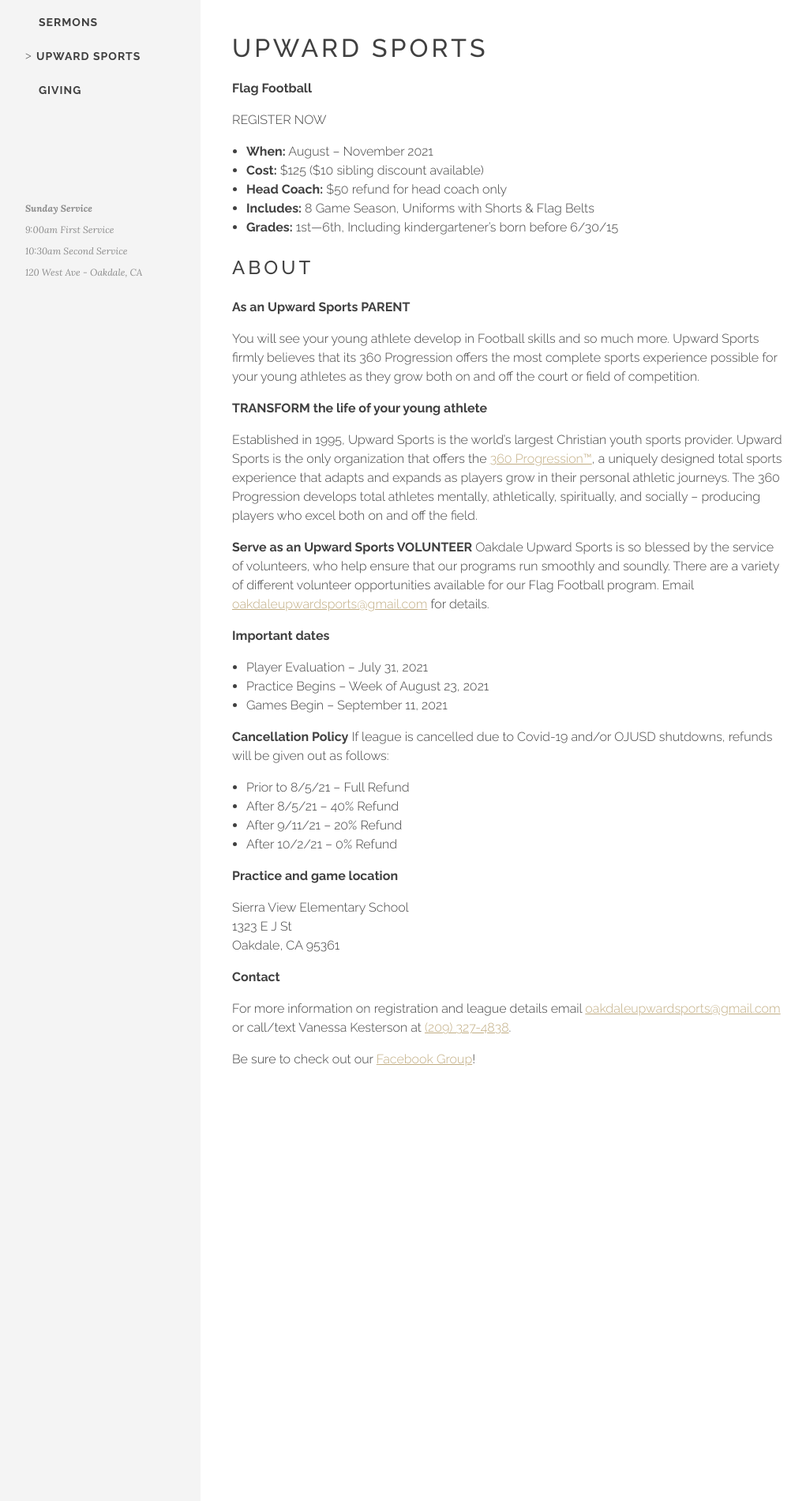
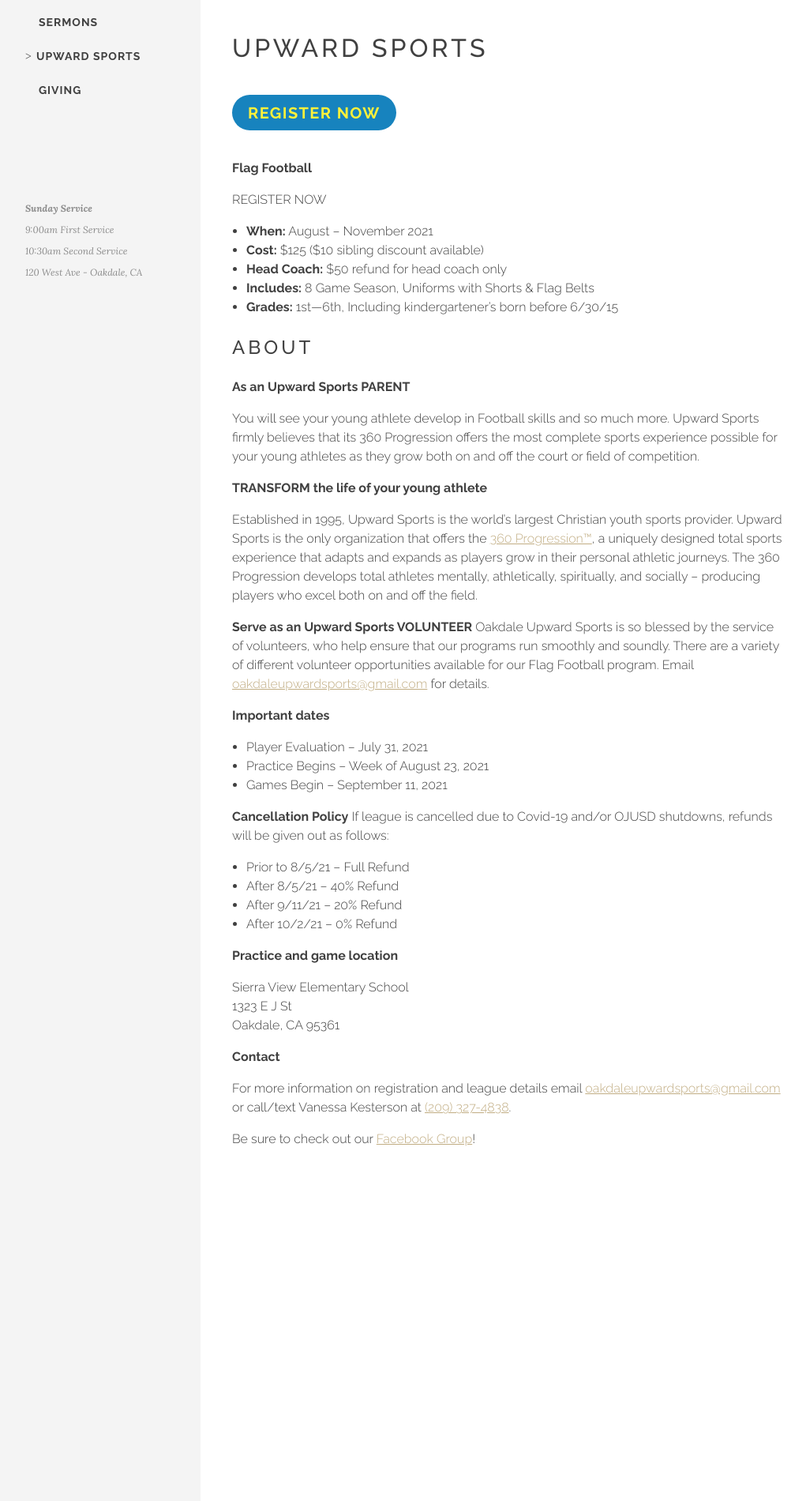
Before and after one commit to tybenz/lifepoint.github.io, a Jekyll site: the page built from upward.md, in a window 1280 px wide. Shown: the part 381-2281 px from the top of the page at 79% size, without its empty margins (36-1057 px from the left). Built offline with Jekyll 4.4.1, drawn with Linux system fonts in a browser that asks for light colours; some web fonts are replaced.

Commit message:
Register now button

```diff
--- a/upward.md
+++ b/upward.md
@@ -7,6 +7,7 @@ published: true
 
 # Upward Sports
 
+<a class="upward-register-btn" href="https://registration.upward.org/UPW80124">REGISTER NOW</a>
 
 **Flag Football**
 
```
